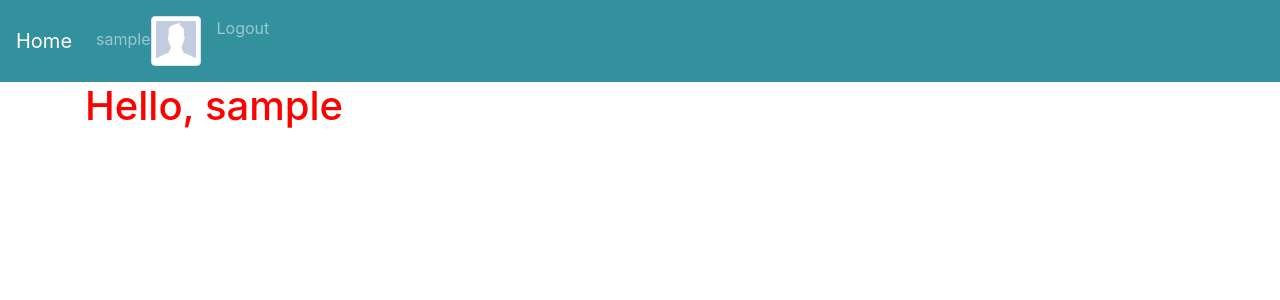
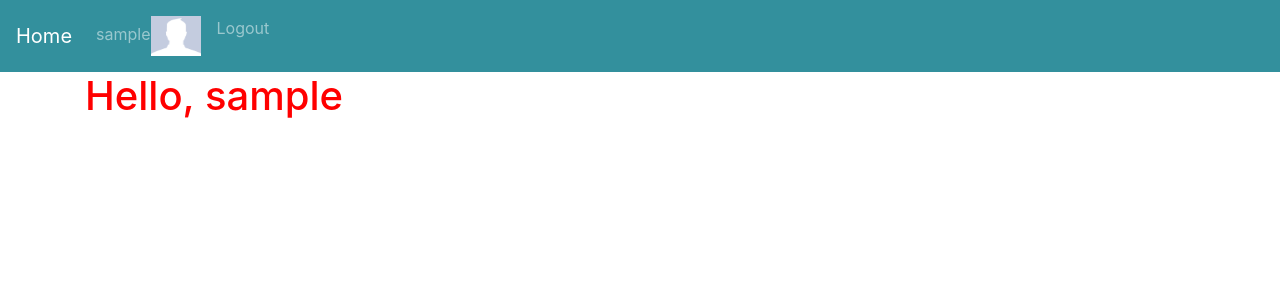
Before and after one commit to muditbisht/ProTwo, a Django app: page /User/ in a window 1280 px wide. Shown: the top 300 px of the page. Run offline with Django 3.2, Linux system fonts and the light colour scheme; the visitor is signed in with stand-in values (Sample User, id 1); parts of the project's set-up code (start-up, migrations or seed data) failed here and were passed over; some libraries are stand-ins or nearby versions.

```diff
--- a/Templates/Users/Base.htm
+++ b/Templates/Users/Base.htm
@@ -19,7 +19,7 @@
 
 				{% if user.is_authenticated %}
 				<li class="nav-item">
-						<a class="nav-link" href="/">{{ user.username }}<img  width='50' class="img-thumbnail"  src="{{picture}}" alt=""></a>
+						<a class="nav-link" href="/">{{ user.username }}<img width='50'  src="{{picture}}" alt=""></a>
 
 				</li>
 				<li class="nav-item">
--- a/static/Styles/StyleSheet1.css
+++ b/static/Styles/StyleSheet1.css
@@ -1,8 +1,8 @@
 h1{
     color: red;
 }
-img{
-    height: 400px;
+ img{
+    height: 40px;
 
 }
 table,td,th{
```
Also changed, not shown: 1 other file.
